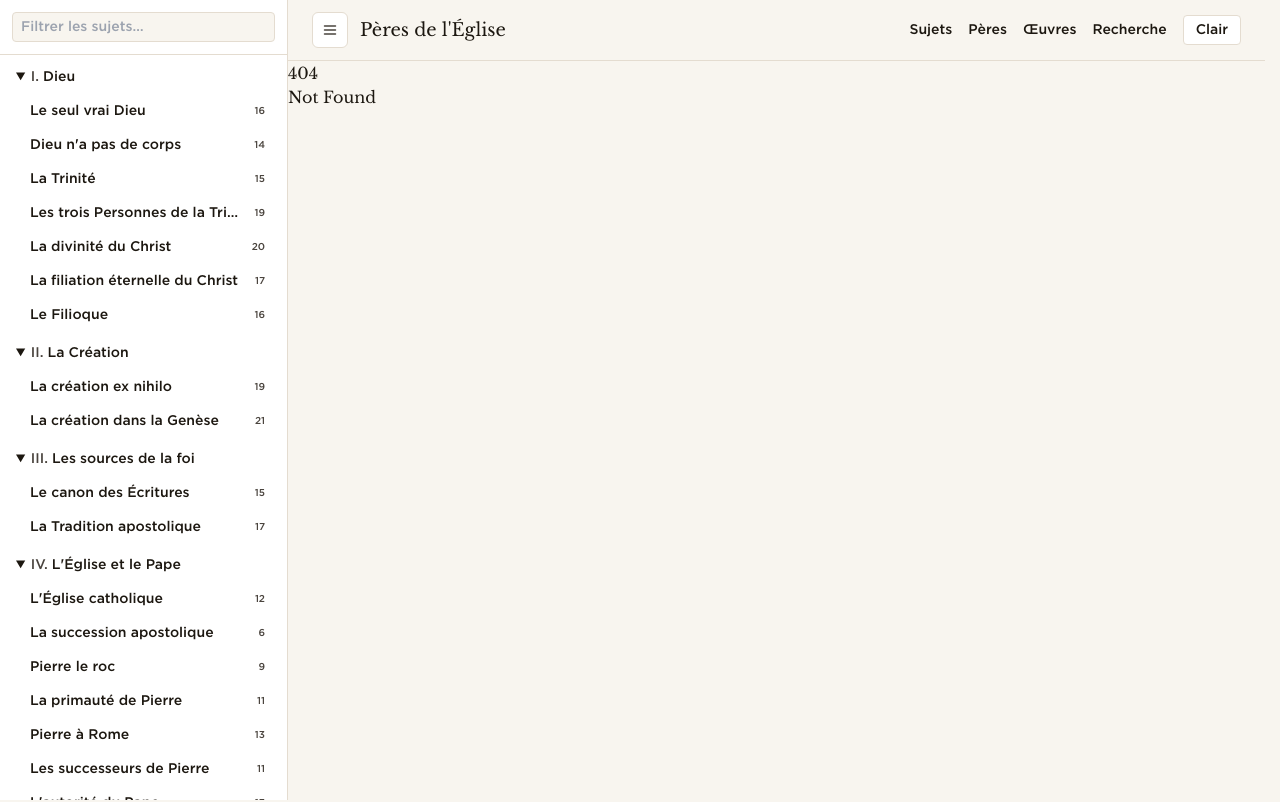
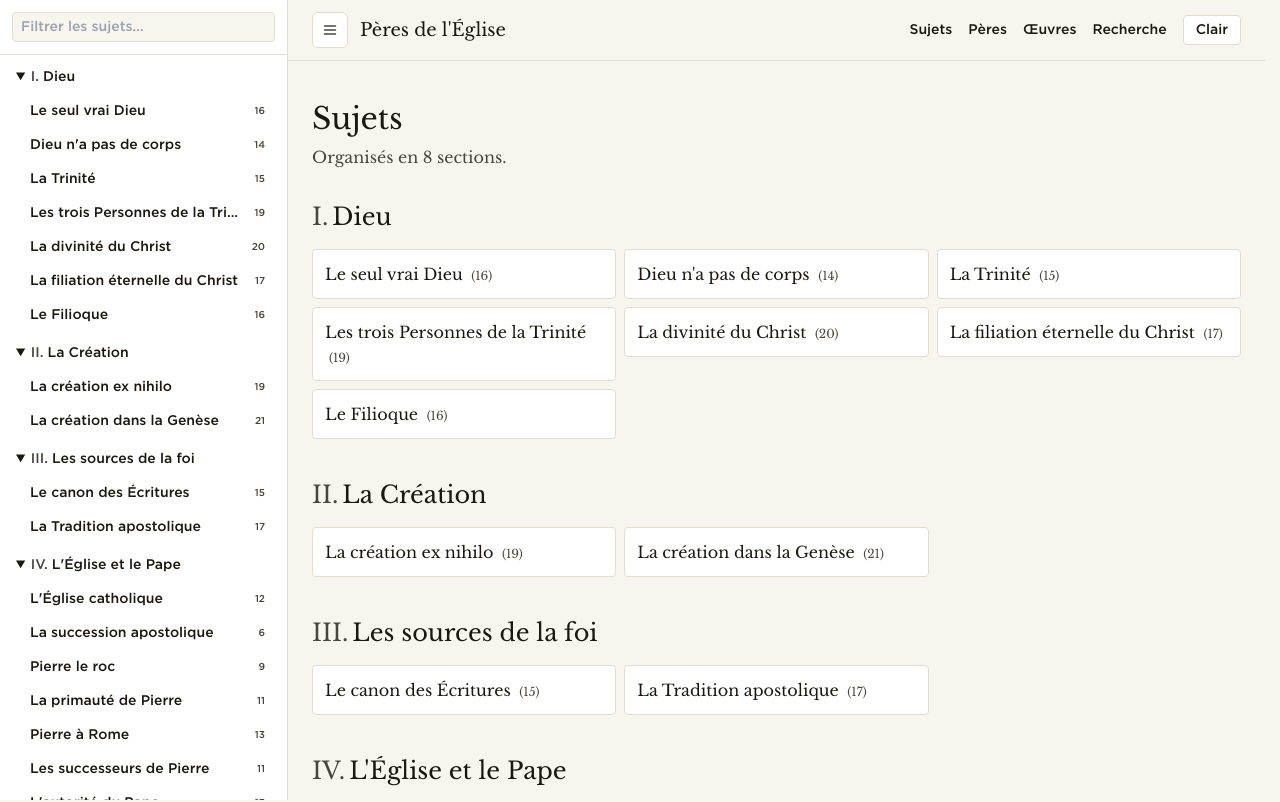
Before and after one commit to janvier-s/traditionapostolique, a SvelteKit app: page /sujets in a window 1280 px wide. Before the commit this address had no page. Shown: the top 802 px of the page. Built offline with nearby package versions, Linux system fonts and the light colour scheme.

Commit message:
feat: /sujets index grouped by section

```diff
--- /dev/null
+++ b/src/routes/sujets/+page.svelte
@@ -0,0 +1,29 @@
+<script lang="ts">
+	import { buildTopicTree } from '$lib/data';
+	const tree = buildTopicTree();
+</script>
+
+<section class="px-6 py-10">
+	<h1 class="font-heading text-3xl">Sujets</h1>
+	<p class="mt-2 max-w-reader text-muted">Organisés en {tree.length} sections.</p>
+
+	<div class="mt-8 space-y-10">
+		{#each tree as s (s.section)}
+			<section id={`section-${s.section}`}>
+				<h2 class="font-heading text-2xl">
+					<span class="mr-1 text-muted">{s.section}.</span>{s.groupe}
+				</h2>
+				<ul class="mt-4 grid grid-cols-1 gap-2 md:grid-cols-2 lg:grid-cols-3">
+					{#each s.topics as t (t.id)}
+						<li>
+							<a href={t.href} class="block rounded border border-border bg-panel p-3 hover:border-accent">
+								<span>{t.label}</span>
+								<span class="ml-1 text-xs text-muted">({t.count})</span>
+							</a>
+						</li>
+					{/each}
+				</ul>
+			</section>
+		{/each}
+	</div>
+</section>
```
